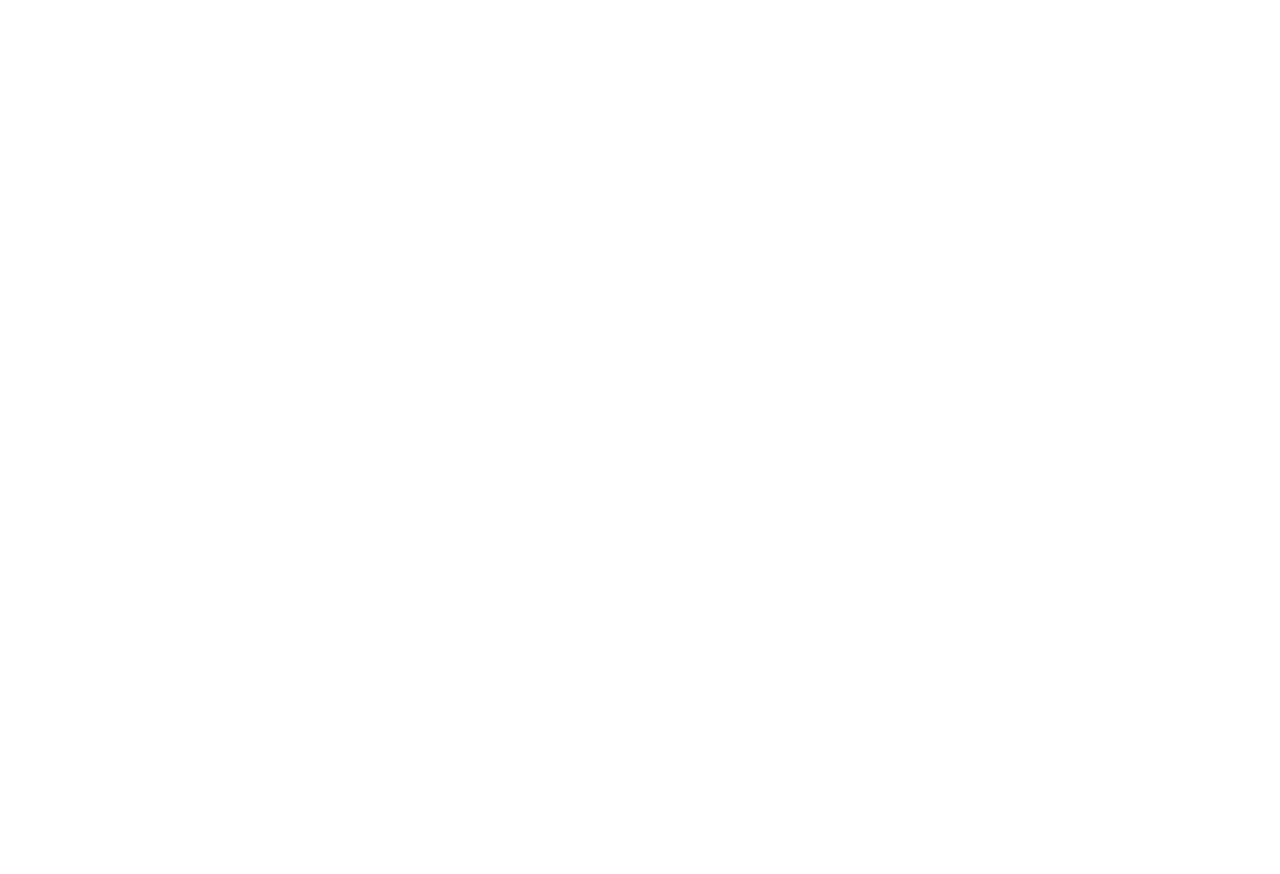
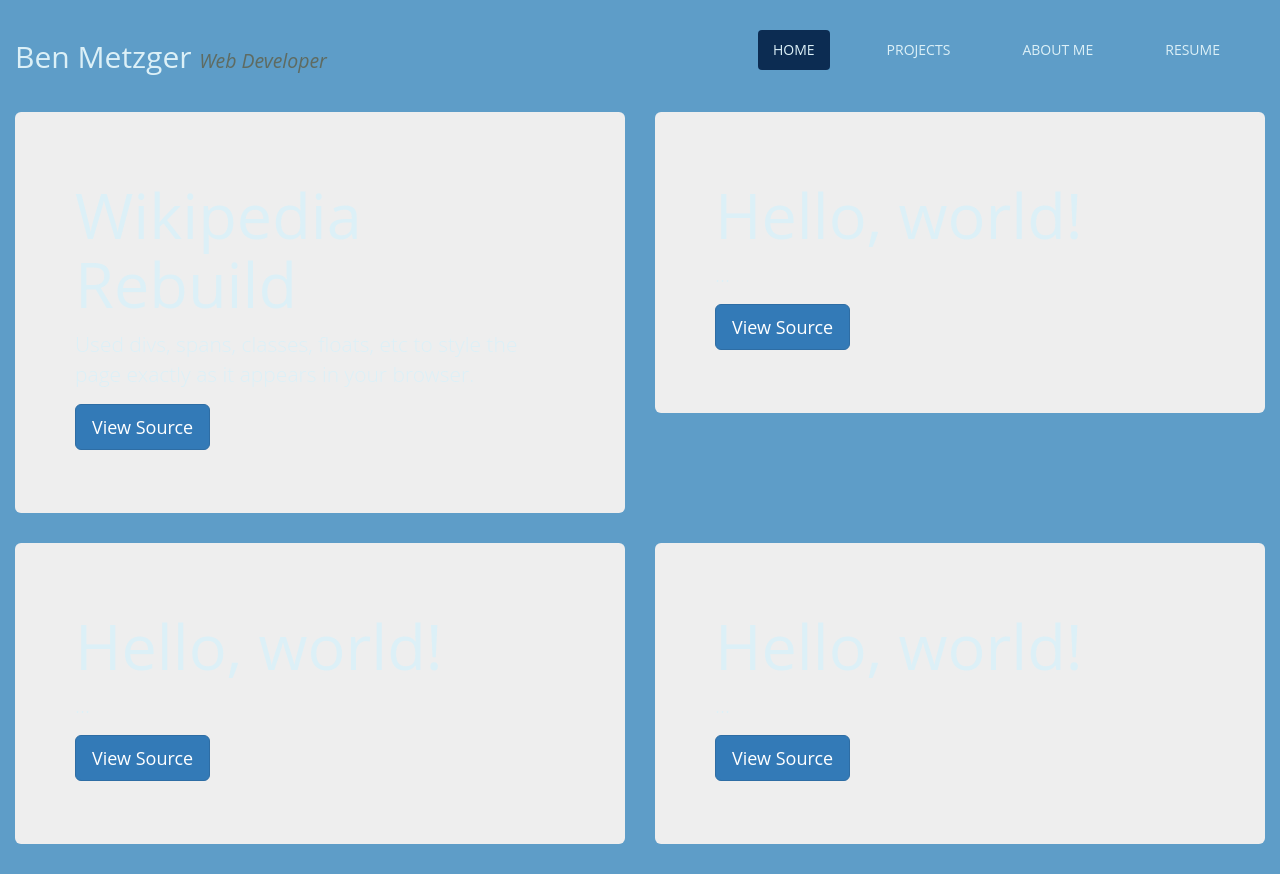
Before and after one commit to benjpac/portfolio, a plain HTML site: page projects.html in a window 1280 px wide. Before the commit the page ends 800 px from the top, so only its background shows below. Drawn offline with Linux system fonts and the light colour scheme.

Commit message:
add color scheme, jumbotron to project section, additional styling

```diff
--- a/css/master.css
+++ b/css/master.css
@@ -1,10 +1,38 @@
-h1 {
-
+body {
+  font-family: 'Open Sans',Arial,sans-serif;
+  font-size: 14px;
+  background: #5E9DC8;
+  color: #DCF0F7;
 }
 
-/*#nav-title {
+.page-header {
+  border-bottom: none;
+}
 
-}*/
+.nav-pills > .active > a > .badge {
+  color: #DCF0F7;
+  background-color: #5E9DC8;
+}
+
+a {
+  color: #DCF0F7;
+}
+
+.nav-pills > li.active > a,
+.nav-pills > li.active > a:hover,
+.nav-pills > li.active > a:focus {
+  color: #DCF0F7;
+  background-color: #0C2C52;
+}
+
+#nav-title h1 {
+  font-size: 30px;
+  margin-bottom: 10px;
+}
+
+#nav-title h1 small {
+  color: #5F6B61;
+}
 
 #nav-bar {
   margin: 10px;
--- a/projects.html
+++ b/projects.html
@@ -7,9 +7,58 @@ For each, include a brief description of the project and what languages it uses.
     <link href="css/bootstrap.css" rel ="stylesheet" type="text/css" media="all">
     <link href="css/master.css" rel="stylesheet" type="text/css" media="all">
     <meta charset="utf-8">
-    <title>Projects</title>
+    <title>Ben Metzger - Projects</title>
   </head>
   <body>
-
+    <div class="container-fluid">
+      <div class="row">
+        <div class="col-md-4" id="nav-title">
+          <div class="page-header">
+            <h1>Ben Metzger <small><em>Web Developer</em></small></h1>
+          </div>
+        </div>
+        <div class="col-md-8">
+          <ul class="nav nav-pills" id="nav-bar">
+            <li role="presentation" class="active"><a href="index.html">HOME</a></li>
+            <li role="presentation"><a href="projects.html">PROJECTS</a></li>
+            <li role="presentation"><a href="about_me.html">ABOUT ME</a></li>
+            <li role="presentation"><a href="img/ben_metzger_resume.pdf">RESUME</a></li>
+          </ul>
+        </div>
+      </div>
+      <div class="row">
+        <div class="col-md-6">
+          <div class="jumbotron">
+            <h1>Wikipedia Rebuild</h1>
+            <p>Used divs, spans, classes, floats, etc to style the page exactly as it appears in your browser.</p>
+            <p><a class="btn btn-primary btn-lg" href="https://github.com/benjpac/wiki" role="button">View Source</a></p>
+          </div>
+        </div>
+        <div class="col-md-6">
+          <div class="jumbotron">
+            <h1>Hello, world!</h1>
+            <p>...</p>
+            <p><a class="btn btn-primary btn-lg" href="https://github.com/benjpac/shelter" role="button">View Source</a></p>
+          </div>
+        </div>
+      </div>
+      <div class="row">
+        <div class="col-md-6">
+          <div class="jumbotron">
+            <h1>Hello, world!</h1>
+            <p>...</p>
+            <p><a class="btn btn-primary btn-lg" href="https://github.com/benjpac/vacation_ben" role="button">View Source</a></p>
+          </div>
+        </div>
+        <div class="col-md-6">
+          <div class="jumbotron">
+            <h1>Hello, world!</h1>
+            <p>...</p>
+            <p><a class="btn btn-primary btn-lg" href="https://github.com/benjpac/rose_webpage" role="button">View Source</a></p>
+          </div>
+        </div>
+      </div>
+    </div>
   </body>
 </html>
+</html>
```
Also changed, not shown: about_me.html (+29 -3 lines), index.html (+10 -5 lines), 3 other files.
